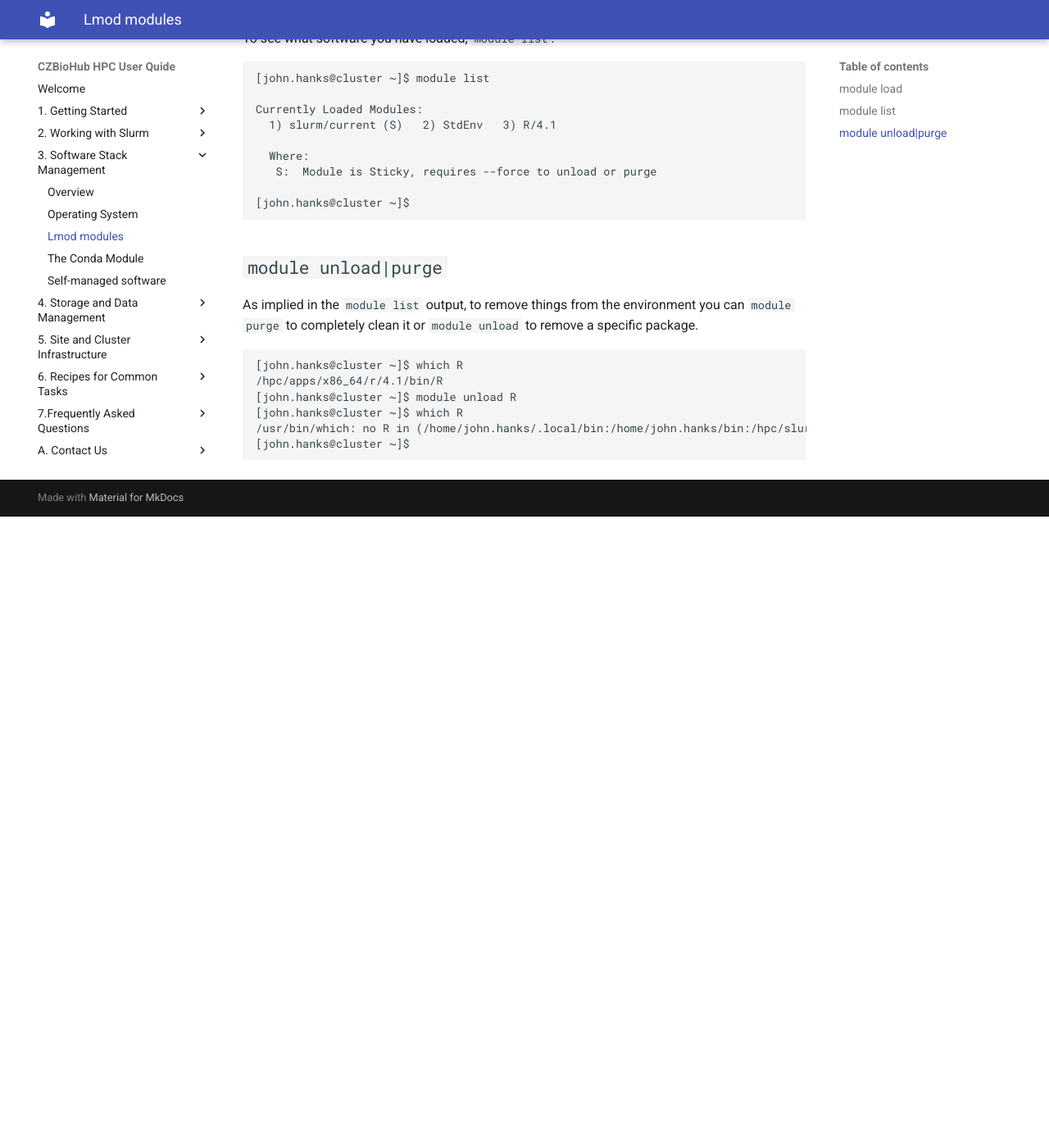
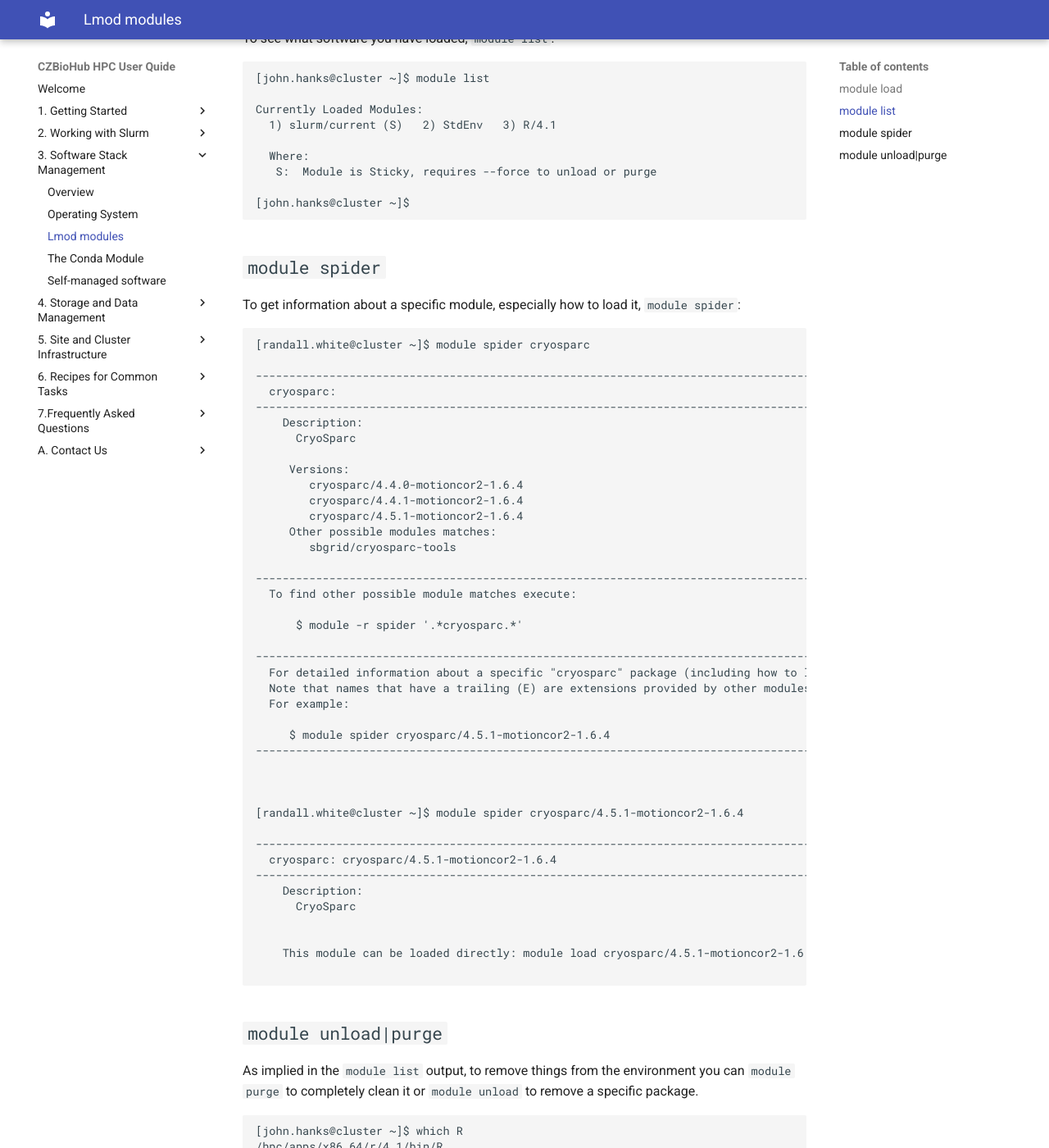
Before and after one commit to biohub-hpc/hpcuserguide, an MkDocs documentation site: the page built from docs/3._Software_Stack_Management/c._Lmod_Modules.md, in a window 1280 px wide and 1400 px high, scrolled down 909 px. Shown: the whole window at 82% size. Built offline with MkDocs 1.6.1 and Material for MkDocs 9.7.7, drawn with Linux system fonts in a browser that asks for light colours; before the commit the page ends 1539 px from its top, so only the background shows below that.

Commit message:
added section for module spider -RC

````diff
--- a/docs/3._Software_Stack_Management/c._Lmod_Modules.md
+++ b/docs/3._Software_Stack_Management/c._Lmod_Modules.md
@@ -52,6 +52,54 @@ Currently Loaded Modules:
 [john.hanks@cluster ~]$
 ```
 
+## `module spider`
+
+To get information about a specific module, especially how to load it, `module spider`:
+```
+[randall.white@cluster ~]$ module spider cryosparc
+
+-------------------------------------------------------------------------------------------------------------------------------
+  cryosparc:
+-------------------------------------------------------------------------------------------------------------------------------
+    Description:
+      CryoSparc
+
+     Versions:
+        cryosparc/4.4.0-motioncor2-1.6.4
+        cryosparc/4.4.1-motioncor2-1.6.4
+        cryosparc/4.5.1-motioncor2-1.6.4
+     Other possible modules matches:
+        sbgrid/cryosparc-tools
+
+-------------------------------------------------------------------------------------------------------------------------------
+  To find other possible module matches execute:
+
+      $ module -r spider '.*cryosparc.*'
+
+-------------------------------------------------------------------------------------------------------------------------------
+  For detailed information about a specific "cryosparc" package (including how to load the modules) use the module's full name.
+  Note that names that have a trailing (E) are extensions provided by other modules.
+  For example:
+
+     $ module spider cryosparc/4.5.1-motioncor2-1.6.4
+-------------------------------------------------------------------------------------------------------------------------------
+
+
+
+[randall.white@cluster ~]$ module spider cryosparc/4.5.1-motioncor2-1.6.4
+
+-------------------------------------------------------------------------------------------------------------------------------
+  cryosparc: cryosparc/4.5.1-motioncor2-1.6.4
+-------------------------------------------------------------------------------------------------------------------------------
+    Description:
+      CryoSparc
+
+
+    This module can be loaded directly: module load cryosparc/4.5.1-motioncor2-1.6.4
+
+```
+
+
 ## `module unload|purge`
 
 As implied in the `module list` output, to remove things from the environment you can `module purge`
````
Also changed, not shown: 1 other file.
